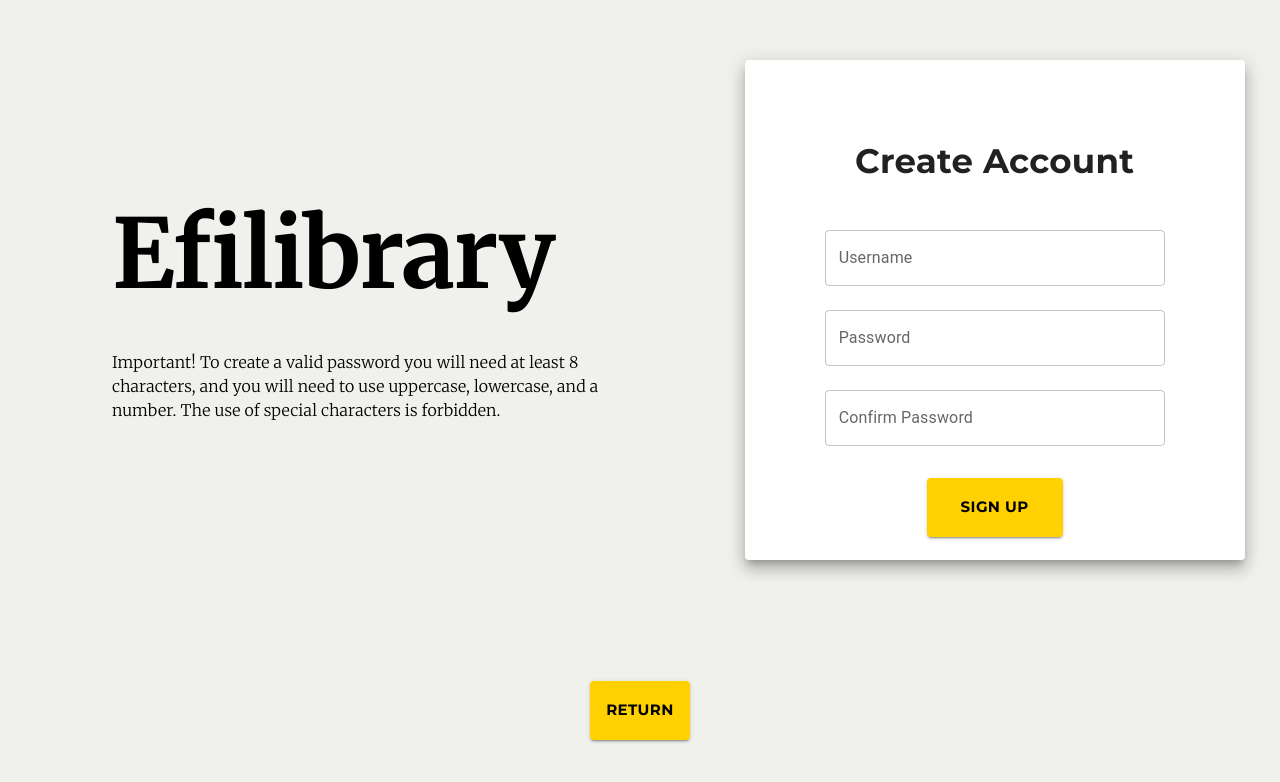
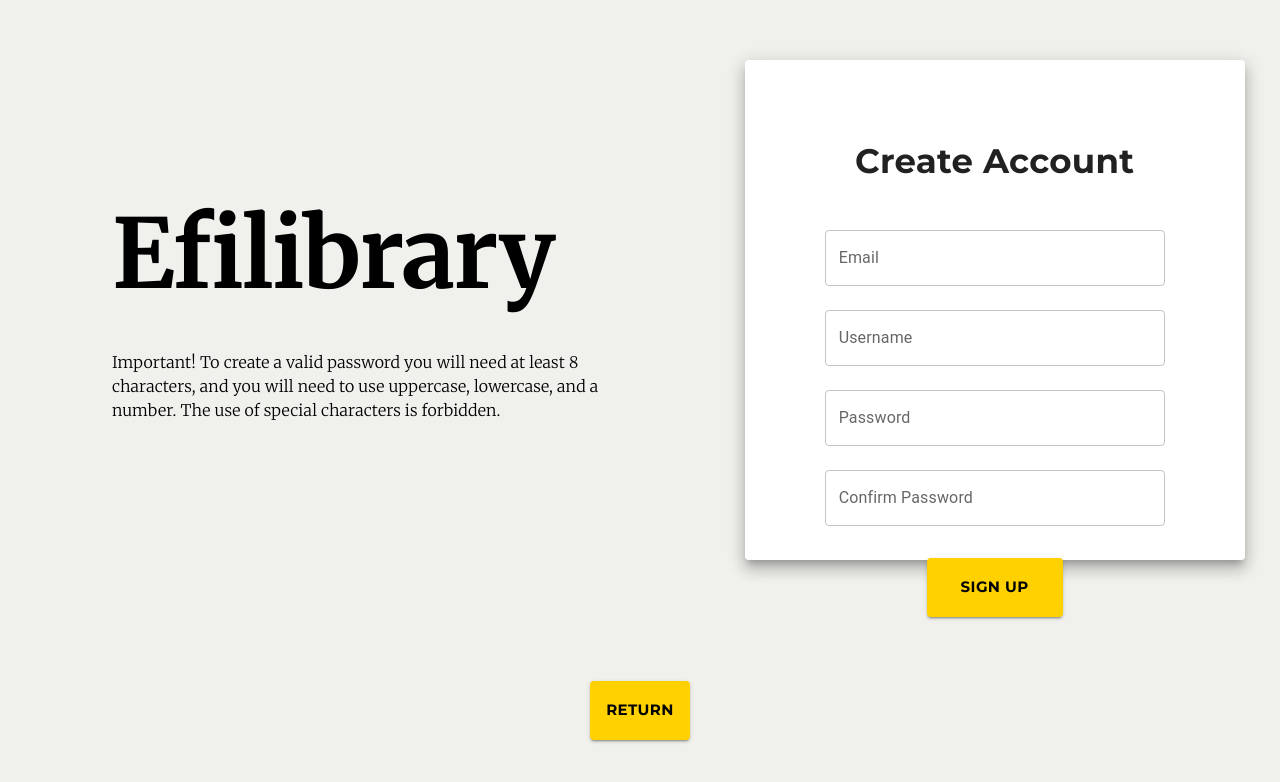
Before and after one commit to LibraryProjectGroup/library-project-frontend, a React (Create React App) app: page /create-account in a window 1280 px wide. Shown: the top 782 px of the page. Built offline with nearby package versions, Linux system fonts and the light colour scheme.

Commit message:
switch to email in login, add to register

```diff
--- a/src/components/pages/adminPage/EditUsers.tsx
+++ b/src/components/pages/adminPage/EditUsers.tsx
@@ -70,6 +70,12 @@ const EditUser: FC<IProps> = ({
                         value={user?.username}
                         onChange={(e) => onChange(e)}
                     />
+                    <TextField
+                        label="Email"
+                        name="email"
+                        value={user?.email}
+                        onChange={(e) => onChange(e)}
+                    />
 
                     <Stack direction="row" spacing={2} justifyContent="center">
                         <Button
--- a/src/components/pages/adminPage/UsersGrid.tsx
+++ b/src/components/pages/adminPage/UsersGrid.tsx
@@ -19,6 +19,7 @@ const UsersGrid: FC = (): JSX.Element => {
     const COLUMNS_USERS: GridColDef[] = [
         { field: "id", headerName: "ID", flex: 2 },
         { field: "username", headerName: "Username", flex: 2 },
+        { field: "email", headerName: "Email", flex: 2 },
         {
             field: "administrator",
             headerName: "Administrator",
--- a/src/components/pages/createAccountPage/CreateAccount.tsx
+++ b/src/components/pages/createAccountPage/CreateAccount.tsx
@@ -14,6 +14,7 @@ import { setSession } from "../../../auth";
 const REQUIRED_PASSWORD_LENGTH = 8;
 
 const CreateAccount: FC = () => {
+    const [email, setEmail] = useState("");
     const [username, setUsername] = useState("");
     const [password, setPassword] = useState({
         firstPassword: "",
@@ -80,6 +81,7 @@ const CreateAccount: FC = () => {
                 },
                 body: JSON.stringify({
                     username: username,
+                    email: email,
                     password: password.firstPassword
                 })
             });
@@ -164,6 +166,14 @@ const CreateAccount: FC = () => {
                                 }}
                             >
                                 <TextField
+                                    label="Email"
+                                    variant="outlined"
+                                    margin="normal"
+                                    onChange={(event) => {
+                                        setEmail(event.target.value);
+                                    }}
+                                />
+                                <TextField
                                     label="Username"
                                     variant="outlined"
                                     margin="normal"
--- a/src/components/pages/loginPage/LoginPage.tsx
+++ b/src/components/pages/loginPage/LoginPage.tsx
@@ -14,7 +14,7 @@ import { setSession } from "../../../auth";
 import { TheContext } from "../../../TheContext";
 
 const LoginPage: FC = (): JSX.Element => {
-    const [username, setUsername] = useState("");
+    const [email, setEmail] = useState("");
     const [password, setPassword] = useState("");
     const [errorMessage, setErrorMesssage] = useState("");
     const navigate = useNavigate();
@@ -48,7 +48,7 @@ const LoginPage: FC = (): JSX.Element => {
                 headers: {
                     "content-type": "application/json;charset=UTF-8"
                 },
-                body: JSON.stringify({ username: username, password: password })
+                body: JSON.stringify({ email: email, password: password })
             });
             let data = await response.json();
             if (data.ok) {
@@ -125,11 +125,11 @@ const LoginPage: FC = (): JSX.Element => {
                             </Typography>
                             <Box sx={loginBox}>
                                 <TextField
-                                    label="Username"
+                                    label="Email"
                                     variant="outlined"
                                     margin="normal"
                                     onChange={(event) => {
-                                        setUsername(event.target.value);
+                                        setEmail(event.target.value);
                                     }}
                                 />
 
--- a/src/fetchFunctions.ts
+++ b/src/fetchFunctions.ts
@@ -5,7 +5,9 @@ import EditUser from "./interfaces/editUser.interface";
 import Borrow from "./interfaces/borrow.interface";
 import Book_list from "./interfaces/book_list.interface";
 import Book_list_entry from "./interfaces/book_list_entry.interface";
-import Book_request, { Book_request_status } from "./interfaces/book_request.interface";
+import Book_request, {
+    Book_request_status
+} from "./interfaces/book_request.interface";
 
 interface OKStatus {
     ok: boolean;
@@ -73,7 +75,7 @@ export const fetchUpdateUserData = async (
     editUser: EditUser
 ): Promise<OKStatus> => {
     return await authFetch(
-        `/user?id=${editUser?.id}&username=${editUser?.username}&administrator=${editUser?.administrator}`,
+        `/user?id=${editUser?.id}&username=${editUser?.username}&email=${editUser?.email}&administrator=${editUser?.administrator}`,
         {
             method: "PUT",
             headers: {
@@ -87,7 +89,7 @@ export const fetchAdminUpdateUserData = async (
     editUser: EditUser
 ): Promise<OKStatus> => {
     return await authFetch(
-        `/user/admin?id=${editUser?.id}&username=${editUser?.username}&administrator=${editUser?.administrator}`,
+        `/user/admin?id=${editUser?.id}&username=${editUser?.username}&email=${editUser?.email}&administrator=${editUser?.administrator}`,
         {
             method: "PUT",
             headers: {
@@ -260,13 +262,15 @@ export const fetchAddBookRequest = async (
     });
 };
 
-export const fetchUpdateBookRequest = async (id: number, status: number): Promise<OKStatus> => {
+export const fetchUpdateBookRequest = async (
+    id: number,
+    status: number
+): Promise<OKStatus> => {
     return await authFetch("/bookrequest/updatestatus", {
         method: "PUT",
         headers: {
             "content-type": "application/json"
         },
         body: JSON.stringify({ id, status })
-    })
-
-}
+    });
+};
--- a/src/interfaces/editUser.interface.ts
+++ b/src/interfaces/editUser.interface.ts
@@ -1,6 +1,7 @@
 interface User {
     id: number;
     username: string;
+    email: string;
     administrator: string;
 }
 
```
